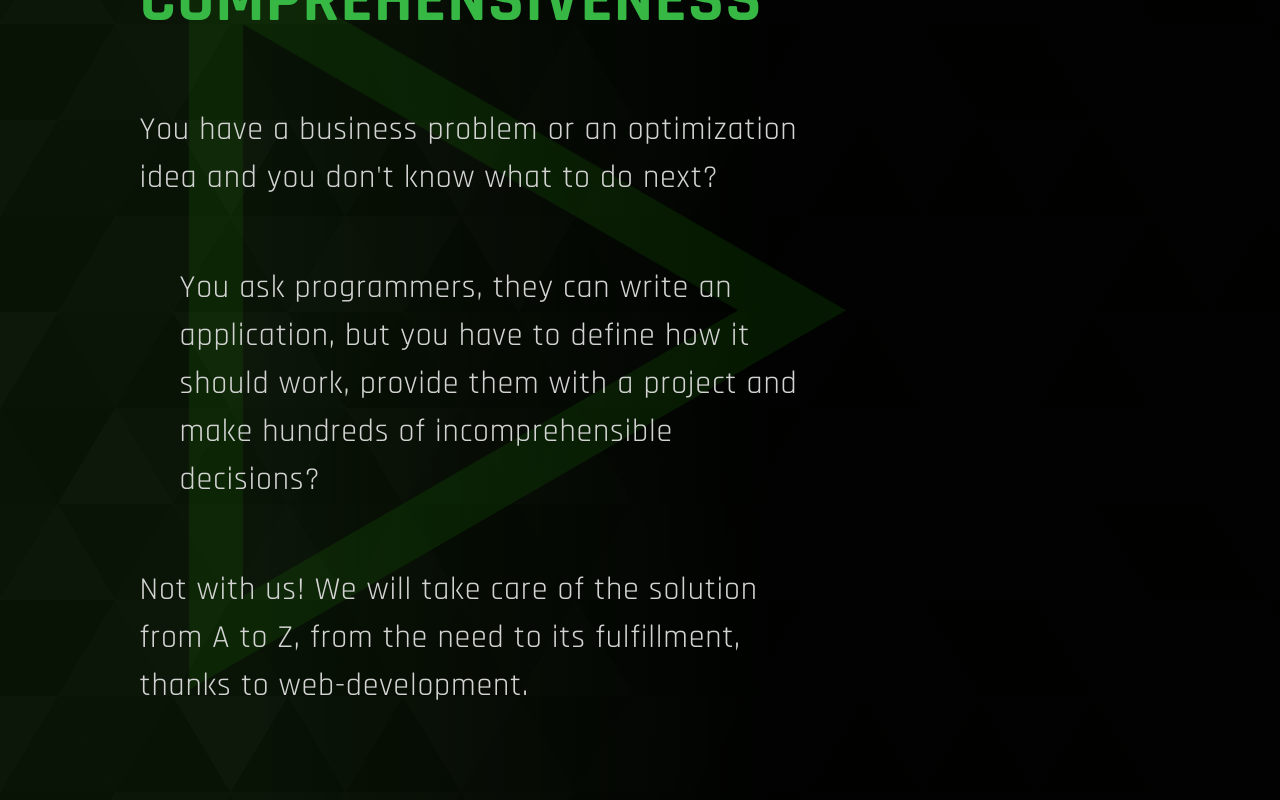
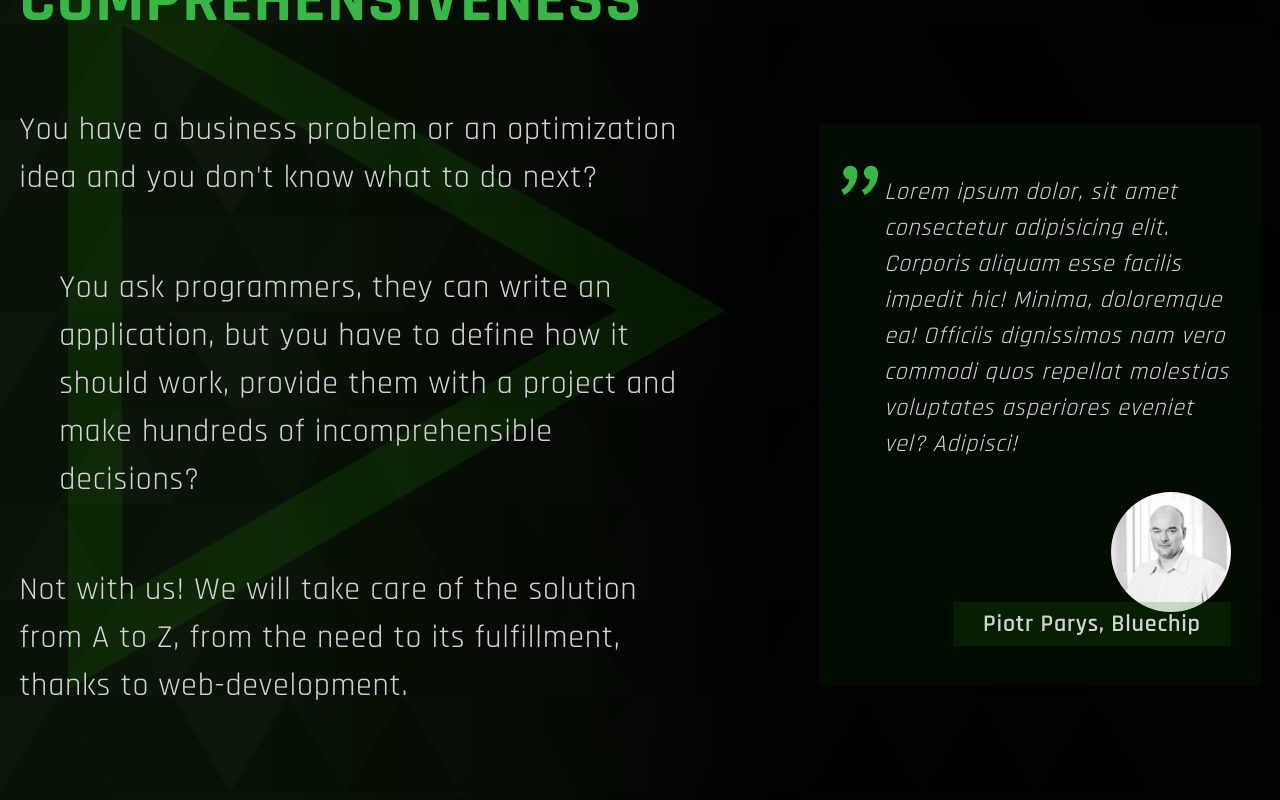
Before and after one commit to mapawel/myNextPage, a Next.js app: page /about in a window 1280 px wide. Shown: the part 360-1160 px from the top of the page. Built offline with nearby package versions, Linux system fonts and the light colour scheme.

Commit message:
about page with qoutation

```diff
--- a/assets/data/aboutPageIcons.js
+++ b/assets/data/aboutPageIcons.js
@@ -1,7 +1,7 @@
 export const aboutPageIcons = {
   title: {
     en: 'how we work:',
-    pl: 'schemat działania:',
+    pl: 'jak działamy:',
   },
   listed: [
   {
--- /dev/null
+++ b/components/molecules/Quotation.js
@@ -0,0 +1,129 @@
+import Image from 'next/image';
+import PropTypes from 'prop-types';
+import styled from 'styled-components';
+import { breakpoint } from 'breakpoints';
+import piotrPimg from 'public/images/piotrp.jpeg';
+
+const QuotWrapper = styled.div`
+  position: relative;
+  width: 100%;
+  max-width: 90rem;
+  display: flex;
+  flex-shrink: 0;
+  flex-wrap: wrap;
+  justify-content: space-between;
+  align-items: end;
+  padding: 2rem 1rem;
+  background-color: ${({ theme }) => theme.color.primaryOpacity};
+  font-size: ${({ theme }) => theme.fontSize.s};
+  line-height: 1.5;
+
+  @media screen and (min-width: ${breakpoint.S}) {
+    padding: 3rem 2rem;
+    justify-content: start;
+  }
+
+  @media screen and (min-width: ${breakpoint.M}) {
+    padding: 4rem 3rem;
+    justify-content: end;
+  }
+
+  @media screen and (min-width: ${breakpoint.L}) {
+  }
+`;
+
+const StyledQuotationTxtBox = styled.section`
+  width: 100%;
+  display: flex;
+  justify-content: space-between;
+  flex-shrink: 0;
+  font-style: italic;
+
+`;
+
+const StyledQuotationAuthor = styled.footer`
+  z-index: 2;
+  padding: 0.4rem 3rem;
+  margin-left: auto;
+  margin-top: -1rem;
+  background-color: ${({ theme }) => theme.color.primary};
+  color: ${({ theme }) => theme.color.white};
+  font-weight: ${({ theme }) => theme.fontWeight.semibold};
+
+  @media screen and (min-width: ${breakpoint.S}) {
+    margin-left: -2rem;
+  }
+`;
+
+const StyledQuotationTxt = styled.p`
+  width: 100%;
+  padding: 1rem 0 1rem 3.5rem;
+`;
+
+const ImageWrapper = styled.div`
+  position: relative;
+  width: 30%;
+  height: 0;
+  padding: 15% 0;
+  border-radius: 50%;
+  margin-top: 2rem;
+  margin-left: 2rem;
+  background-image: ${({ img }) => img && `url(${img?.url})`};
+  background-position: center;
+  background-size: cover;
+  overflow: hidden;
+  > span {
+    transform: translateY(-45%) scale(1.2);
+  }
+
+  @media screen and (min-width: ${breakpoint.XS}) {
+    width: 20%;
+    padding: 10% 0;
+  }
+  @media screen and (min-width: ${breakpoint.S}) {
+    width: 12rem;
+    padding: 6rem 0;
+  }
+`;
+
+const StyledIcon = styled.img`
+  position: absolute;
+  width: 3rem;
+  @media screen and (min-width: ${breakpoint.L}) {
+    width: 4rem;
+    transform: translateX(-1rem);
+  }
+`;
+
+const Quotation = ({ text, img, author }) => (
+  <QuotWrapper component="article" size={6} round>
+    <StyledQuotationTxtBox>
+      <StyledIcon src="/icons/quot.svg" />
+      <StyledQuotationTxt>{text}</StyledQuotationTxt>
+    </StyledQuotationTxtBox>
+    <ImageWrapper>
+      <Image
+        src={piotrPimg}
+        alt=" "
+        layout="responsive"
+        placeholder="blur"
+        sizes={`(max-width: ${breakpoint.XS}) 25vw, (max-width: ${breakpoint.S}) 15vw, 5vw`}
+      />
+    </ImageWrapper>
+    <StyledQuotationAuthor>
+      <p>{author}</p>
+    </StyledQuotationAuthor>
+  </QuotWrapper>
+);
+
+Quotation.propTypes = {
+  text: PropTypes.string.isRequired,
+  img: PropTypes.object,
+  author: PropTypes.string.isRequired,
+};
+
+Quotation.defaultProps = {
+  img: null,
+};
+
+export default Quotation;
--- a/components/organisms/SwiperAbout/index.js
+++ b/components/organisms/SwiperAbout/index.js
@@ -15,7 +15,7 @@ const Card = styled.div`
   justify-content: center;
 `;
 
-const SwiperAbout = ({ slides }) => {
+const SwiperAbout = ({ slides, setSwiper }) => {
   SwiperCore.use([Autoplay, Navigation]);
 
   return (
@@ -38,6 +38,7 @@ const SwiperAbout = ({ slides }) => {
           slidesPerView: 3,
         },
       }}
+      onSwiper={(swiper) => setSwiper(swiper)}
     >
       {slides?.map(({ id, icon, title, content }, index) => (
         <SwiperSlide id={id} tag="li" key={id} style={swiperSlideStyle}>
--- a/pages/about/index.js
+++ b/pages/about/index.js
@@ -1,4 +1,5 @@
 import Head from 'next/head';
+import { useState } from 'react';
 import Link from 'next/link';
 import { useRouter } from 'next/router';
 import styled from 'styled-components';
@@ -13,15 +14,16 @@ import TextBox from 'components/molecules/TextBox';
 import Heading from 'components/atoms/Heading';
 import useBrowser from 'hooks/useBrowser';
 import { breakpoint } from 'breakpoints';
-import { sectiontitles } from 'assets/data/sectiontitles';
 import { aboutPage } from 'assets/data/aboutPage';
 import { aboutPageIcons } from 'assets/data/aboutPageIcons';
 import SwiperAbout from 'components/organisms/SwiperAbout';
 import { uiSubs } from 'assets/data/uiSubs';
 import routes from 'routes';
+import Quotation from 'components/molecules/Quotation';
 
 const StyledTwoColumns = styled(TwoColumns)`
   margin: 2rem 0 5rem;
+  gap: 4rem;
   :last-child {
     margin-bottom: 0;
   }
@@ -71,14 +73,13 @@ const StyledButtonLink = styled(ButtonLink)`
   @media screen and (min-width: ${breakpoint.M}) {
     padding: 2.5rem 3rem;
   }
-
 `;
 
 const StyledColumn = styled.div`
   display: flex;
   flex-direction: column;
-  justify-content: center;
-  align-items: flex-start;
+  justify-content: flex-end;
+  align-items: flex-end;
   margin: 0 auto;
 
   @media screen and (min-width: ${breakpoint.L}) {
@@ -91,13 +92,15 @@ const StyledCarouselContainer = styled.div`
   position: relative;
   width: 100%;
   margin-bottom: 10rem;
+  @media screen and (min-width: ${breakpoint.L}) {
+    margin-bottom: 15rem;
+  }
 `;
 
 const Arrows = styled.img`
   display: block;
   transform: scaleX(1.5) rotate(45deg);
   height: 1.5rem;
-  margin: 0 auto;
 `;
 
 const StyledListContainer = styled.div`
@@ -125,7 +128,8 @@ const StyledRect = styled(Rect)`
 `;
 
 const StyledHeading = styled(Heading)`
-  margin-bottom: 9rem;
+  margin-bottom: 4rem;
+  margin-top: 10rem;
   font-size: ${({ theme }) => theme.fontSize.m};
 
   @media screen and (max-width: 390px) {
@@ -137,12 +141,31 @@ const StyledHeading = styled(Heading)`
   }
 
   @media screen and (min-width: ${breakpoint.M}) {
+    margin-top: 14rem;
+    margin-bottom: 9rem;
     font-size: 6.8rem;
   }
+
+  @media screen and (min-width: ${breakpoint.L}) {
+    margin-top: 10rem;
+  }
+`;
+
+const StyledButtonBlank = styled.button`
+  border: none;
+  background: none;
+  margin: 0 auto;
+  padding: 1rem 3rem;
+  display: flex;
+  justify-content: center;
+  align-items: center;
+  line-height: 1;
+  cursor: pointer;
 `;
 
 const AboutPage = () => {
   const isBrowser = useBrowser();
+  const [swiper, setSwiper] = useState(null);
   const { locale } = useRouter();
   const title = routes?.[2]?.name?.[locale];
 
@@ -160,7 +183,13 @@ const AboutPage = () => {
           <SectionHeading nomargin>{title}</SectionHeading>
           <StyledTwoColumns>
             <TextBox data={aboutPage?.top} triangle />
-            <StyledColumn></StyledColumn>
+            <StyledColumn>
+              <Quotation
+                text="Lorem ipsum dolor, sit amet consectetur adipisicing elit. Corporis aliquam esse facilis impedit hic! Minima, doloremque ea! Officiis dignissimos nam vero commodi quos repellat molestias voluptates asperiores eveniet vel? Adipisci!"
+                // img=""
+                author="Piotr Parys, Bluechip"
+              />
+            </StyledColumn>
           </StyledTwoColumns>
           <StyledCarouselContainer id="swiper">
             <StyledHeading bold>
@@ -169,8 +198,13 @@ const AboutPage = () => {
 
             {isBrowser ? (
               <>
-                <SwiperAbout slides={aboutPageIcons?.listed} />
-                <Arrows src="/icons/arrows.svg" />
+                <SwiperAbout
+                  slides={aboutPageIcons?.listed}
+                  setSwiper={setSwiper}
+                />
+                <StyledButtonBlank onClick={() => swiper?.slideNext()}>
+                  <Arrows src="/icons/arrows.svg" />
+                </StyledButtonBlank>
               </>
             ) : (
               <>
@@ -192,9 +226,7 @@ const AboutPage = () => {
           <StyledListContainer>
             <ButtonContainer>
               <Link href="/" passHref>
-                <StyledButtonLink>
-                  {uiSubs?.home?.[locale]}
-                </StyledButtonLink>
+                <StyledButtonLink>{uiSubs?.home?.[locale]}</StyledButtonLink>
               </Link>
               <Link href="/projects" passHref>
                 <StyledButtonLink>
```
Also changed, not shown: public/icons/quot.svg (added), public/images/piotrp.jpeg (added).
